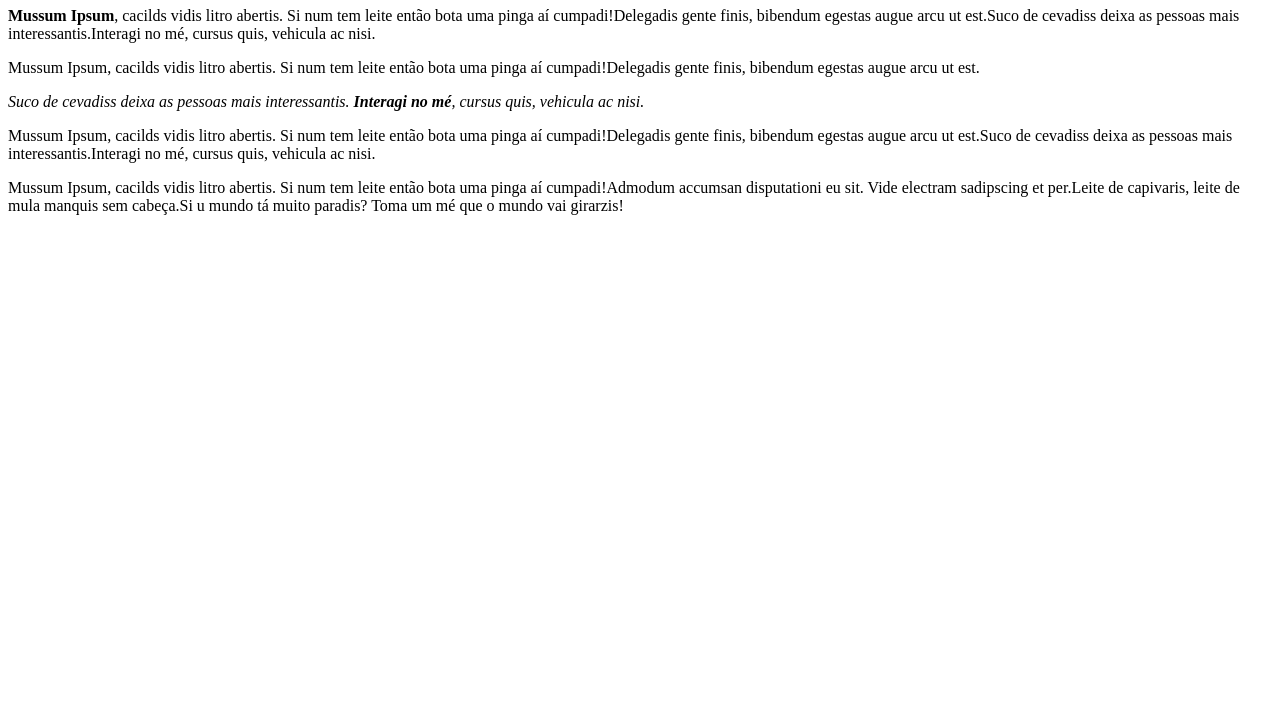
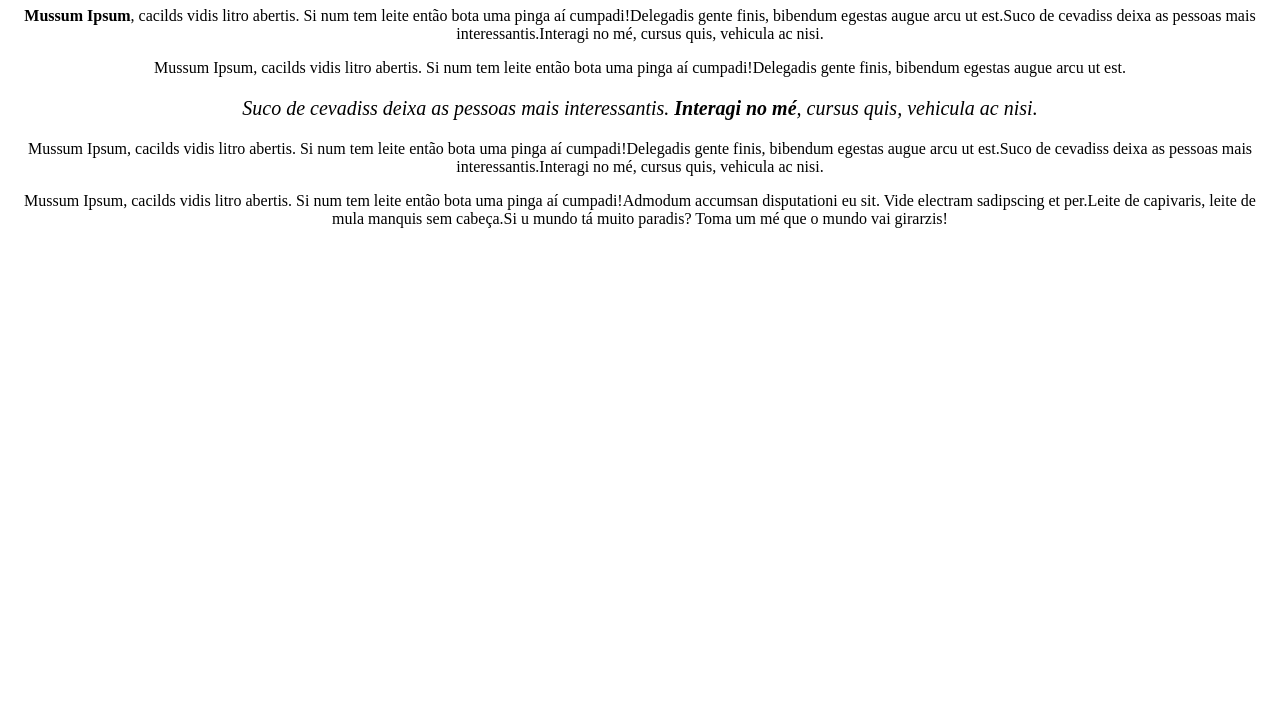
Before and after one commit to DaFerrestos/HTMLeCSS_Alura, a plain HTML site: page index.html in a window 1280 px wide. Shown: the part 73-800 px from the top of the page. Drawn offline with Linux system fonts and the light colour scheme.

Commit message:
CSS inline

```diff
--- a/index.html
+++ b/index.html
@@ -11,7 +11,7 @@
 
   <!-- Na tag <body> estão as informações que queremos que o usuário veja   -->
 
-  <body>
+  <body style="text-align: center;">
     <h1>Mussum Forevis</h1>
 
     <p>
@@ -27,7 +27,7 @@
       est.
     </p>
 
-    <p>
+    <p style="font-size: 20px;">
       <em>Suco de cevadiss deixa as pessoas mais interessantis.
         <strong>Interagi no mé</strong>, cursus quis, vehicula ac nisi.
       </em>
```
